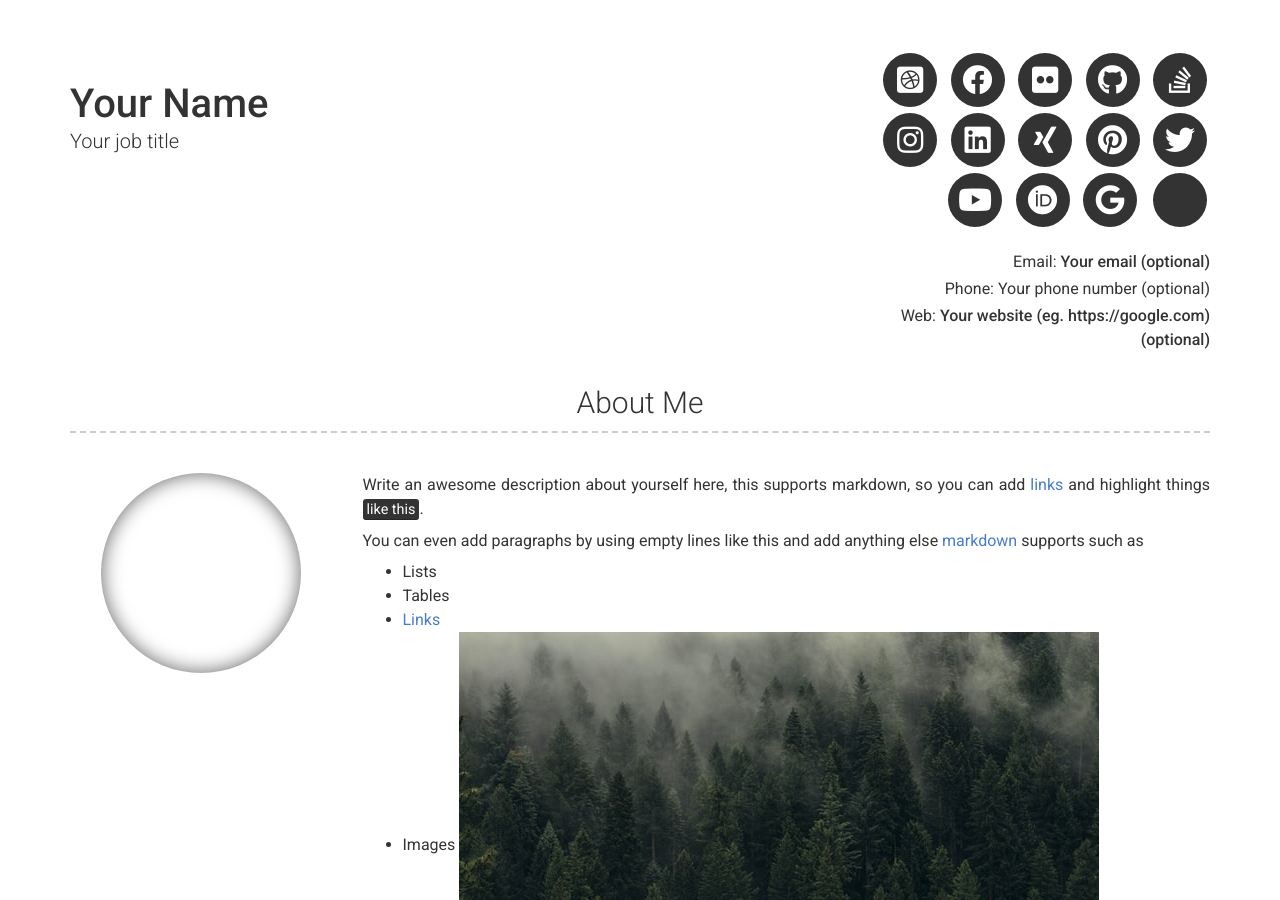
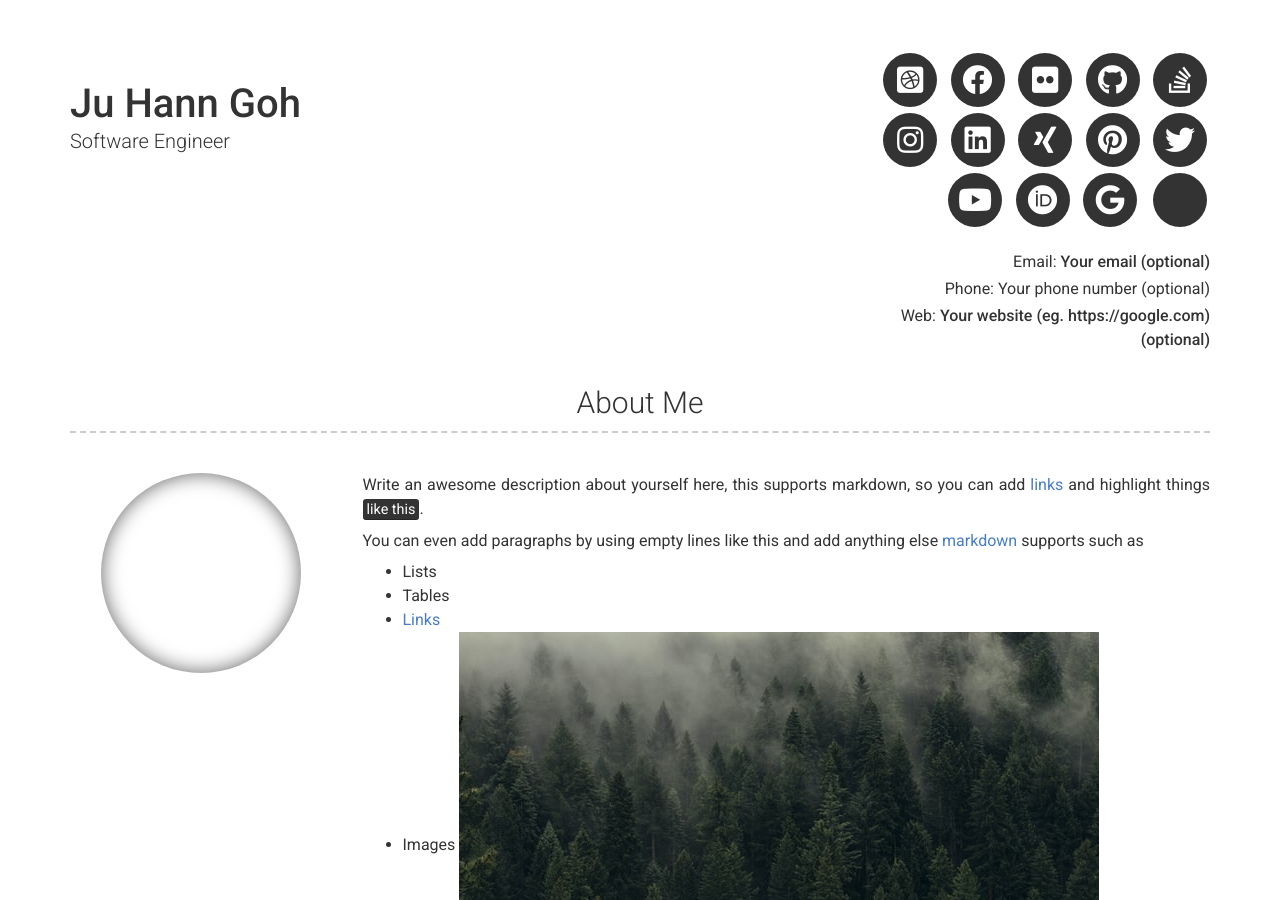
Before and after one commit to jugoh09/resume-website, a Jekyll site: the page built from index.md, in a window 1280 px wide and 900 px high. Built offline with Jekyll 4.4.1, drawn with Linux system fonts in a browser that asks for light colours; nearby versions of some CDN libraries; some of the changed text lies outside the part shown.

Commit message:
Update _config.yml

```diff
--- a/_config.yml
+++ b/_config.yml
@@ -6,8 +6,8 @@ repository: Git repository where your resume will be hosted, only required if yo
 version: 2
 
 # Personal info
-name: Your Name
-title: Your job title
+name: Ju Hann Goh
+title: Software Engineer
 email: Your email (optional)
 # email_title: Email (Email title override)
 phone: Your phone number (optional)
```
